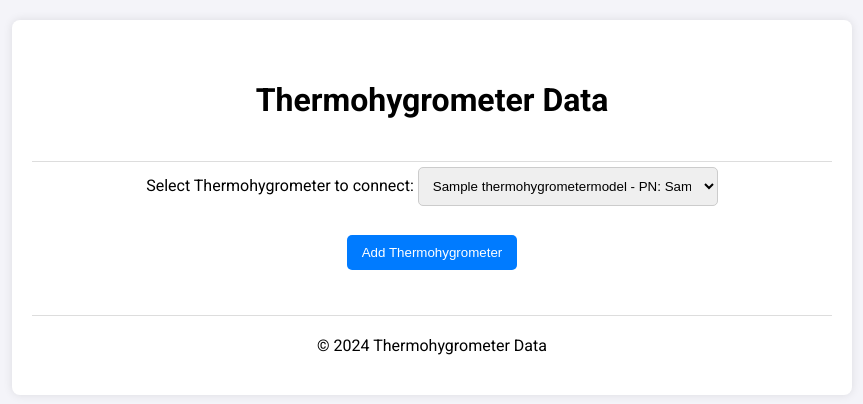
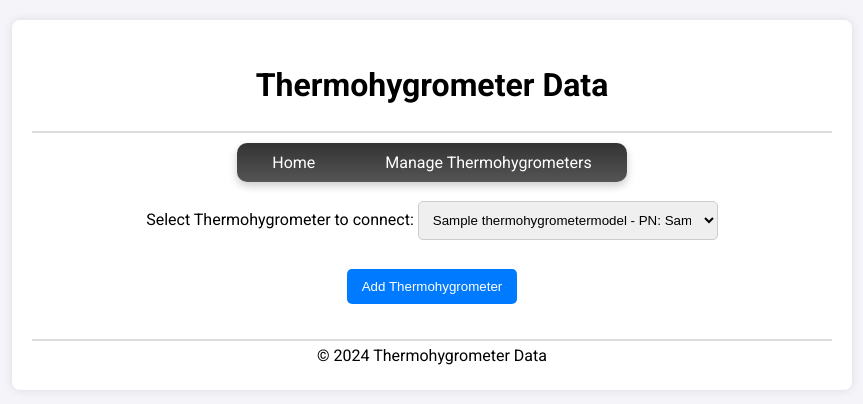
Before and after one commit to rafacalassara/fluke_dewk_1620A_project, a Django app: page / in a window 1280 px wide. Shown: the top 404 px of the page, without its empty margins (208-1071 px from the left). Run offline with Django 5.2, Linux system fonts and the light colour scheme; tables that the repository leaves empty hold one stand-in row (values such as "Sample post"); parts of the project's set-up code (start-up, migrations or seed data) failed here and were passed over.

Commit message:
add nav.html

```diff
--- a/fluke_data/static/css/styles.css
+++ b/fluke_data/static/css/styles.css
@@ -19,14 +19,14 @@ body {
     text-align: center;
 }
 .header, .footer {
-    padding: 20px 0;
+    padding: 5px 0;
 }
 .header {
-    border-bottom: 1px solid #ddd;
+    border-bottom: 2px solid #ddd;
 }
 .footer {
-    border-top: 1px solid #ddd;
-    margin-top: 20px;
+    border-top: 2px solid #ddd;
+    margin-top: 10px;
 }
 .data-form {
     margin-bottom: 20px;
@@ -86,3 +86,48 @@ th, td {
 th {
     background-color: #f2f2f2;
 }
+
+.nav-container {
+    margin-top: 10px;
+    margin-bottom: 10px;
+
+}
+
+nav {
+    background: linear-gradient(180deg, #333, #555); /* Adds a gradient for a smooth effect */
+    color: white;
+    padding: 1px 5;
+    font-family: 'Roboto', sans-serif;
+    box-shadow: 0 4px 8px rgba(0, 0, 0, 0.2); /* Softer shadow for a modern look */
+    border-radius: 10px; /* Rounded corners for the navigation bar */
+    margin: 0 auto; /* Centers the nav bar horizontally */
+    overflow: hidden; /* Ensures that content does not overflow outside the rounded corners */
+    display: inline-block;
+}
+
+nav ul {
+    list-style: none;
+    margin: 0;
+    padding: 0;
+    display: flex;
+    justify-content: center; /* Centers the nav items */
+    align-items: center;
+}
+
+nav li {
+    margin: 0 15px; /* Adds spacing between nav items */
+}
+
+nav a {
+    color: white;
+    text-decoration: none;
+    padding: 10px 20px; /* Adds padding around the text */
+    display: block;
+    border-radius: 20px; /* Softer, more rounded corners for the links */
+    transition: background-color 0.3s ease, transform 0.3s ease; /* Smooth transitions */
+}
+
+nav a:hover {
+    background-color: rgba(255, 255, 255, 0.2); /* Light background color on hover */
+    transform: translateY(-3px); /* Slight lift effect on hover */
+}
--- a/fluke_data/templates/fluke_data/base.html
+++ b/fluke_data/templates/fluke_data/base.html
@@ -14,9 +14,15 @@
         <div class="header">
             <h1>{% block header %}Thermohygrometer Data{% endblock %}</h1>
         </div>
+
+        <div class="nav-container">
+            {% include "fluke_data/partials/nav.html" %}
+        </div>
+
         <div class="content">
             {% block content %}{% endblock %}
         </div>
+
         <div class="footer">
             {% block footer %}© 2024 Thermohygrometer Data{% endblock %}
         </div>
--- /dev/null
+++ b/fluke_data/templates/fluke_data/partials/nav.html
@@ -0,0 +1,6 @@
+<nav>
+    <ul>
+        <li><a href="{% url 'index' %}">Home</a></li>
+        <li><a href="{% url 'manage_thermohygrometers' %}">Manage Thermohygrometers</a></li>
+    </ul>
+</nav>
--- a/fluke_dewk_1620A_project/urls.py
+++ b/fluke_dewk_1620A_project/urls.py
@@ -20,5 +20,5 @@ from django.urls import path, include
 urlpatterns = [
     path('admin/', admin.site.urls),
     path('', include('fluke_data.urls')),
-    path('legacy', include('thermohygrometer_app.urls')),
+    # path('legacy', include('thermohygrometer_app.urls')),
 ]
```
